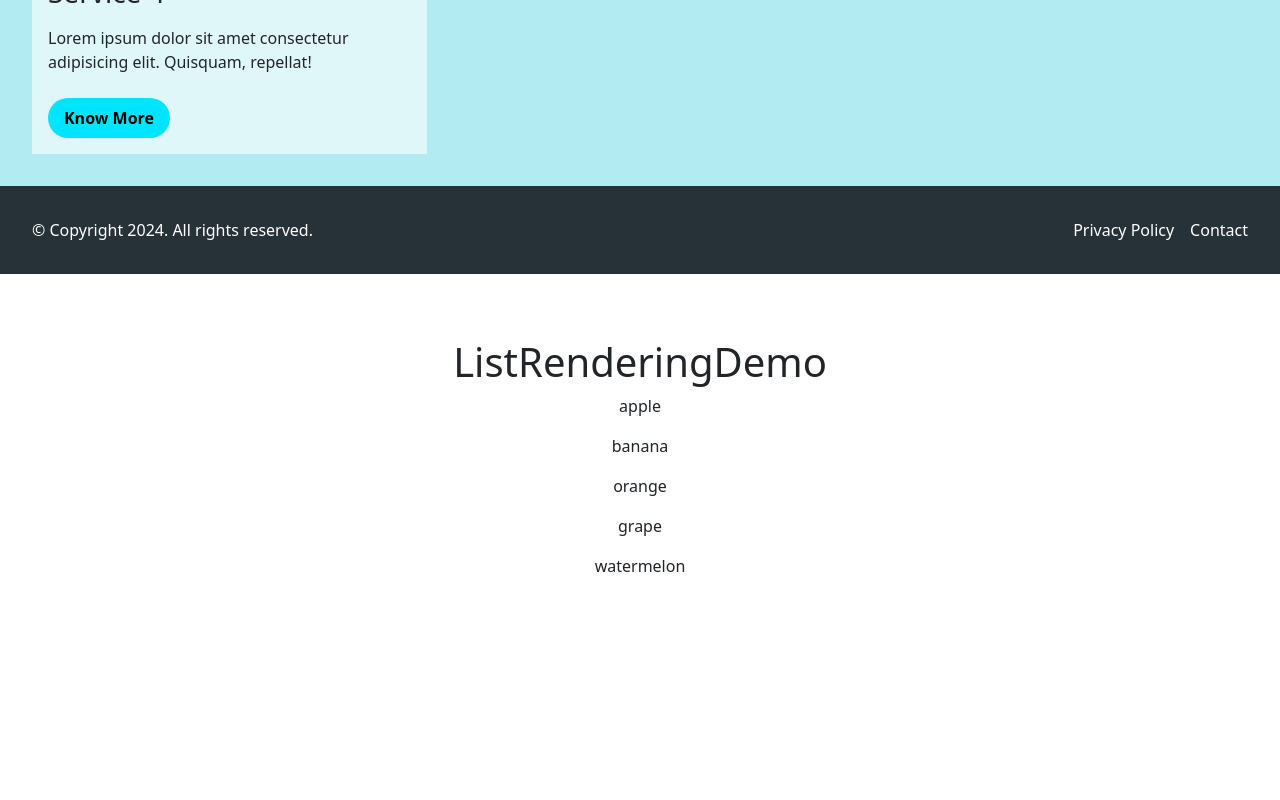
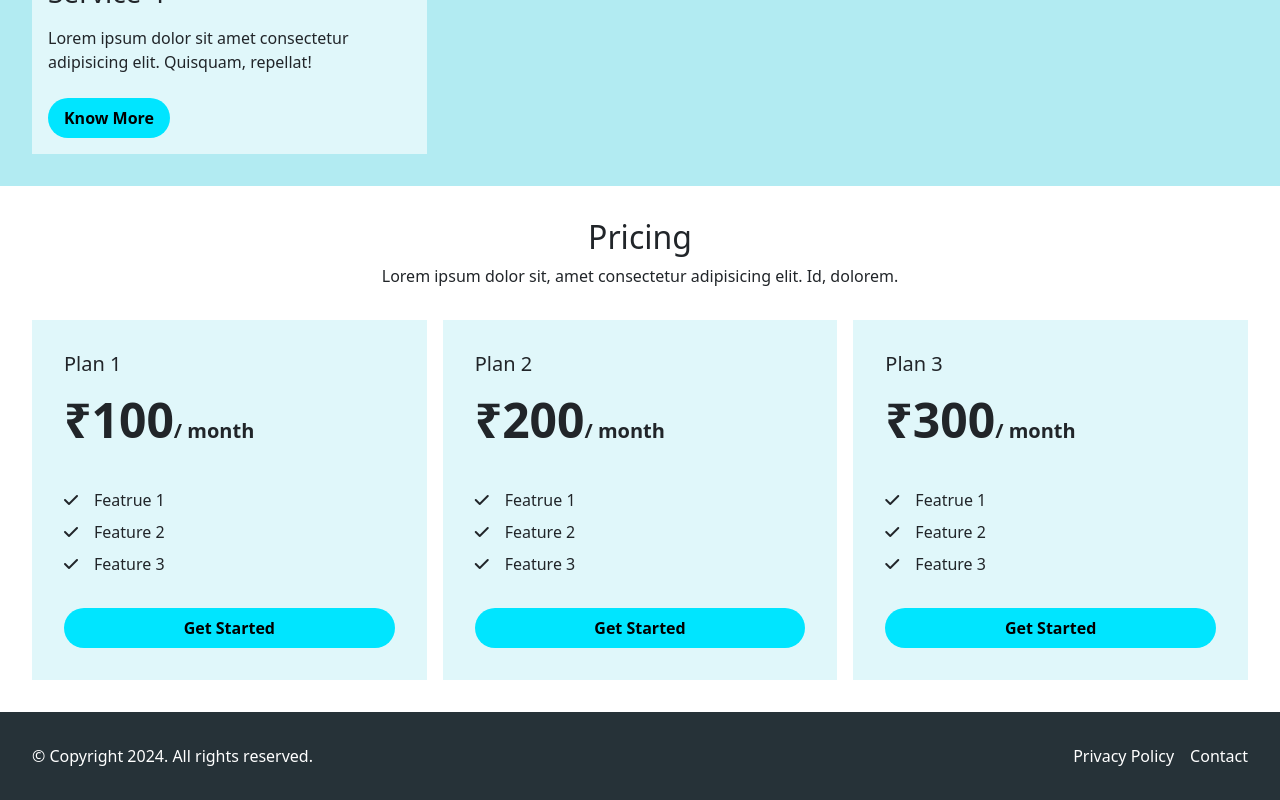
Before and after one commit to manikant-codes/react-course-files-final, a React (Create React App) app: page / in a window 1280 px wide. Shown: the part 1804-2604 px from the top of the page. Before the commit the page ends 2462 px from the top, so only its background shows below. Built offline with nearby package versions, Linux system fonts and the light colour scheme.

Commit message:
pricing row

```diff
--- a/public/index.html
+++ b/public/index.html
@@ -24,6 +24,15 @@
       crossorigin="anonymous"
     ></script>
     <!-- End Bootstrap -->
+    <!-- FontAwesome -->
+    <link
+      rel="stylesheet"
+      href="https://cdnjs.cloudflare.com/ajax/libs/font-awesome/6.5.1/css/all.min.css"
+      integrity="sha512-DTOQO9RWCH3ppGqcWaEA1BIZOC6xxalwEsw9c2QQeAIftl+Vegovlnee1c9QX4TctnWMn13TZye+giMm8e2LwA=="
+      crossorigin="anonymous"
+      referrerpolicy="no-referrer"
+    />
+    <!-- End FontAwesome -->
     <title>React App</title>
   </head>
   <body>
--- /dev/null
+++ b/src/components/home/pricingRow/PricingCard.jsx
@@ -0,0 +1,33 @@
+import React from "react";
+import styles from "../../../styles/home/pricingRow.module.css";
+
+function PricingCard(props) {
+  return (
+    <div className={styles.pricingCardContainer}>
+      <div className={styles.priceContainer}>
+        <h3>{props.title}</h3>
+        <p>
+          ₹{props.price}
+          <span>/ month</span>
+        </p>
+      </div>
+
+      <ul className={styles.featuresList}>
+        {props.features.map(function (value, index) {
+          return (
+            <li key={index}>
+              <i className="fa-solid fa-check"></i> {value}
+            </li>
+          );
+        })}
+        {/* <li>
+          <i class="fa-solid fa-xmark"></i> Lorem ipsum dolor sit amet.
+        </li> */}
+      </ul>
+
+      <button>Get Started</button>
+    </div>
+  );
+}
+
+export default PricingCard;
--- /dev/null
+++ b/src/components/home/pricingRow/PricingRow.jsx
@@ -0,0 +1,35 @@
+import React from "react";
+import Title from "../../common/Title";
+import PricingCard from "./PricingCard";
+import styles from "../../../styles/home/pricingRow.module.css";
+
+function PricingRow() {
+  const components = [
+    <PricingCard
+      title="Plan 1"
+      price="100"
+      features={["Featrue 1", "Feature 2", "Feature 3"]}
+    />,
+    <PricingCard
+      title="Plan 2"
+      price="200"
+      features={["Featrue 1", "Feature 2", "Feature 3"]}
+    />,
+    <PricingCard
+      title="Plan 3"
+      price="300"
+      features={["Featrue 1", "Feature 2", "Feature 3"]}
+    />,
+  ];
+  return (
+    <div className={styles.pricingRowContainer}>
+      <Title
+        title="Pricing"
+        desc="Lorem ipsum dolor sit, amet consectetur adipisicing elit. Id, dolorem."
+      />
+      <div className={styles.pricingCards}>{components}</div>
+    </div>
+  );
+}
+
+export default PricingRow;
--- a/src/pages/Home.jsx
+++ b/src/pages/Home.jsx
@@ -4,6 +4,7 @@ import Footer from "../layouts/Footer";
 import Navbar from "../layouts/Navbar";
 import ServicesRow from "../components/home/servicesRow/ServicesRow";
 import ListRenderingDemo from "../components/demo/ListRenderingDemo";
+import PricingRow from "../components/home/pricingRow/PricingRow";
 
 function Home() {
   return (
@@ -21,8 +22,8 @@ function Home() {
         contentFirst
       />
       <ServicesRow />
+      <PricingRow />
       <Footer />
-      <ListRenderingDemo />
     </>
   );
 }
--- /dev/null
+++ b/src/styles/home/pricingRow.module.css
@@ -0,0 +1,49 @@
+.pricingCardContainer {
+  padding: 32px;
+  background-color: #e0f7fa;
+  display: flex;
+  flex-direction: column;
+  gap: 32px;
+}
+
+.priceContainer {
+}
+
+.priceContainer h3 {
+  font-size: 1.25rem;
+}
+
+.priceContainer p {
+  font-size: 3rem;
+  font-weight: bold;
+  margin: 0px;
+}
+
+.priceContainer p span {
+  font-size: 1.25rem;
+}
+
+.featuresList {
+  list-style-type: none;
+  padding: 0px;
+  margin: 0px;
+  display: flex;
+  flex-direction: column;
+  gap: 8px;
+}
+
+.featuresList li {
+  display: flex;
+  align-items: center;
+  gap: 16px;
+}
+
+.pricingRowContainer {
+  padding: 32px;
+}
+
+.pricingCards {
+  display: grid;
+  grid-template-columns: repeat(auto-fit, minmax(250px, 1fr));
+  gap: 16px;
+}
```
